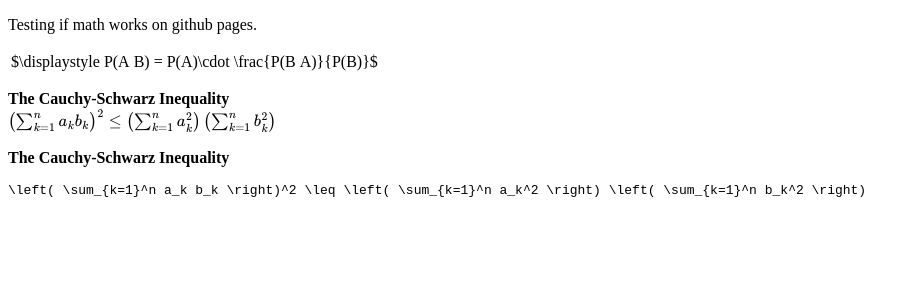
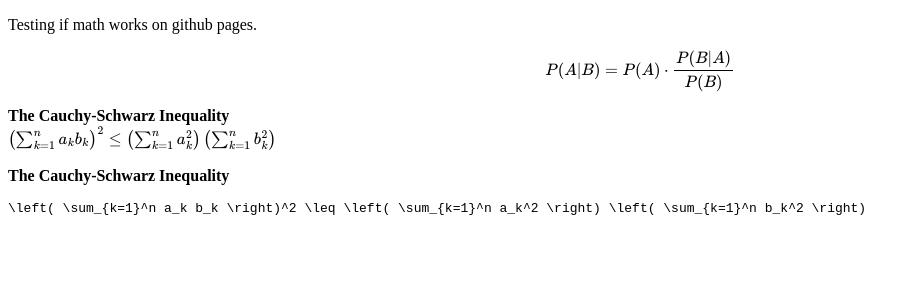
Before and after one commit to zvold/test-gh-pages, a Jekyll site: the page built from docs/math.md, in a window 1280 px wide. Shown: the top 300 px of the page, without its empty margins (0-919 px from the left). Built offline with Jekyll 4.4.1, drawn with Linux system fonts in a browser that asks for light colours; formulas are drawn with MathJax 3.

Commit message:
use double-$

```diff
--- a/docs/math.md
+++ b/docs/math.md
@@ -5,7 +5,7 @@ layout: custom
 
 Testing if math works on github pages.
 
-$\displaystyle P(A|B) = P(A)\cdot \frac{P(B|A)}{P(B)}$
+$$\displaystyle P(A|B) = P(A)\cdot \frac{P(B|A)}{P(B)}$$
 
 **The Cauchy-Schwarz Inequality**\
 $$\left( \sum_{k=1}^n a_k b_k \right)^2 \leq \left( \sum_{k=1}^n a_k^2 \right) \left( \sum_{k=1}^n b_k^2 \right)$$
```
